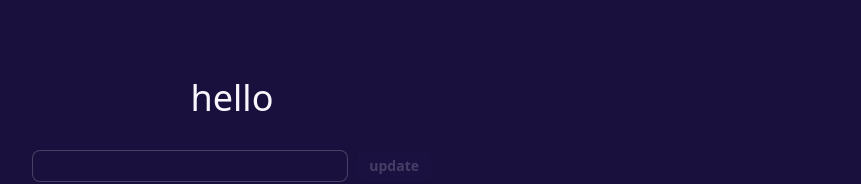
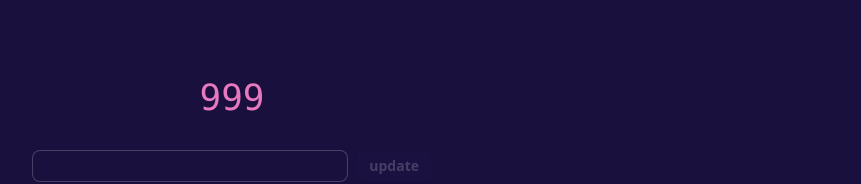
Before and after one commit to canavan-a/home-server, a React (Vite) app in the folder client/: page /camconfig in a window 1280 px wide. Shown: the part 270-454 px from the top of the page, without its empty margins (408-1269 px from the left). Built offline with nearby package versions, Linux system fonts and the light colour scheme.

Commit message:
camera tracking speed page

```diff
--- a/client/src/pages/CamConfig.jsx
+++ b/client/src/pages/CamConfig.jsx
@@ -13,15 +13,21 @@ export const CamConfig = () => {
 
   const [networkActorActive, setNetworkActorActive] = useState(false);
 
+  const [currentSpeed, setCurrentSpeed] = useState(999);
+
   const [loading, setLoading] = useState(false);
 
   const getSpeed = () => {
+    setLoading(true);
     axios
       .get(`https://aidan.house/api/tracker/speed/get?doorCode=${password}`)
       .then((response) => {
         console.log(response.data);
+        setLoading(false);
+        setCurrentSpeed(response.data);
       })
       .catch((error) => {
+        setLoading(false);
         console.log(error);
       });
   };
@@ -33,7 +39,17 @@ export const CamConfig = () => {
     }
   }, [password]);
 
-  const updateSpeed = () => {};
+  const updateSpeed = () => {
+    setNewSpeed("");
+    axios
+      .get(
+        `https://aidan.house/api/tracker/speed/set?speed=${newSpeed}&doorCode=${password}`
+      )
+      .then((response) => {
+        getSpeed();
+      })
+      .catch((error) => {});
+  };
 
   return (
     <>
@@ -52,7 +68,15 @@ export const CamConfig = () => {
         <div className="w-full max-w-md p-4">
           <div className="grid gap-4">
             <div className="text-center flex p-2">
-              <div className="text-4xl text-center w-full">hello</div>
+              <div className="flex-grow"></div>
+              {loading ? (
+                <span className="loading loading-infinity loading-lg"></span>
+              ) : (
+                <div className="text-4xl text-center w-full font-mono text-primary">
+                  {currentSpeed}
+                </div>
+              )}
+              <div className="flex-grow"></div>
             </div>
             <div className="text-center flex p-2">
               <input
```
